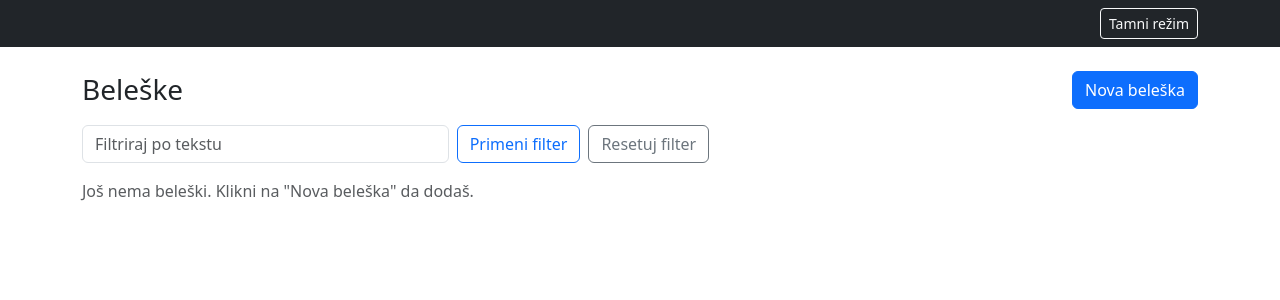
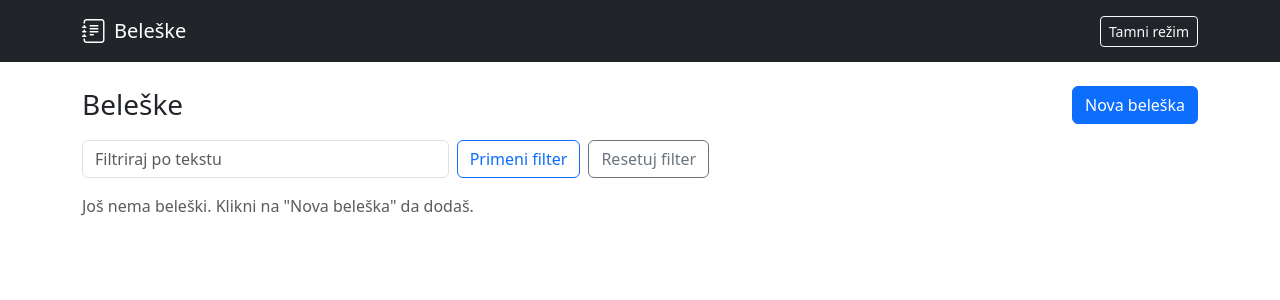
Before and after one commit to toxicraf/beleske-app, a Flask app: page / in a window 1280 px wide. Shown: the top 300 px of the page. Run offline with Flask 3, Linux system fonts and the light colour scheme; data that the repository does not hold is empty.

Commit message:
Auto-deploy from Cursor

```diff
--- a/templates/base.html
+++ b/templates/base.html
@@ -99,7 +99,11 @@
 </head>
 <body>
 <nav class="navbar navbar-expand-lg navbar-dark bg-dark mb-4">
-    <div class="container d-flex justify-content-end align-items-center">
+    <div class="container d-flex justify-content-between align-items-center">
+        <a class="navbar-brand d-flex align-items-center gap-2" href="{{ url_for('index') }}" style="text-decoration: none;">
+            <i class="bi bi-journal-text" style="font-size: 1.5rem;"></i>
+            <span>Beleške</span>
+        </a>
         <button id="theme-toggle" class="btn btn-outline-light btn-sm" type="button">
             Tamni mod
         </button>
```
